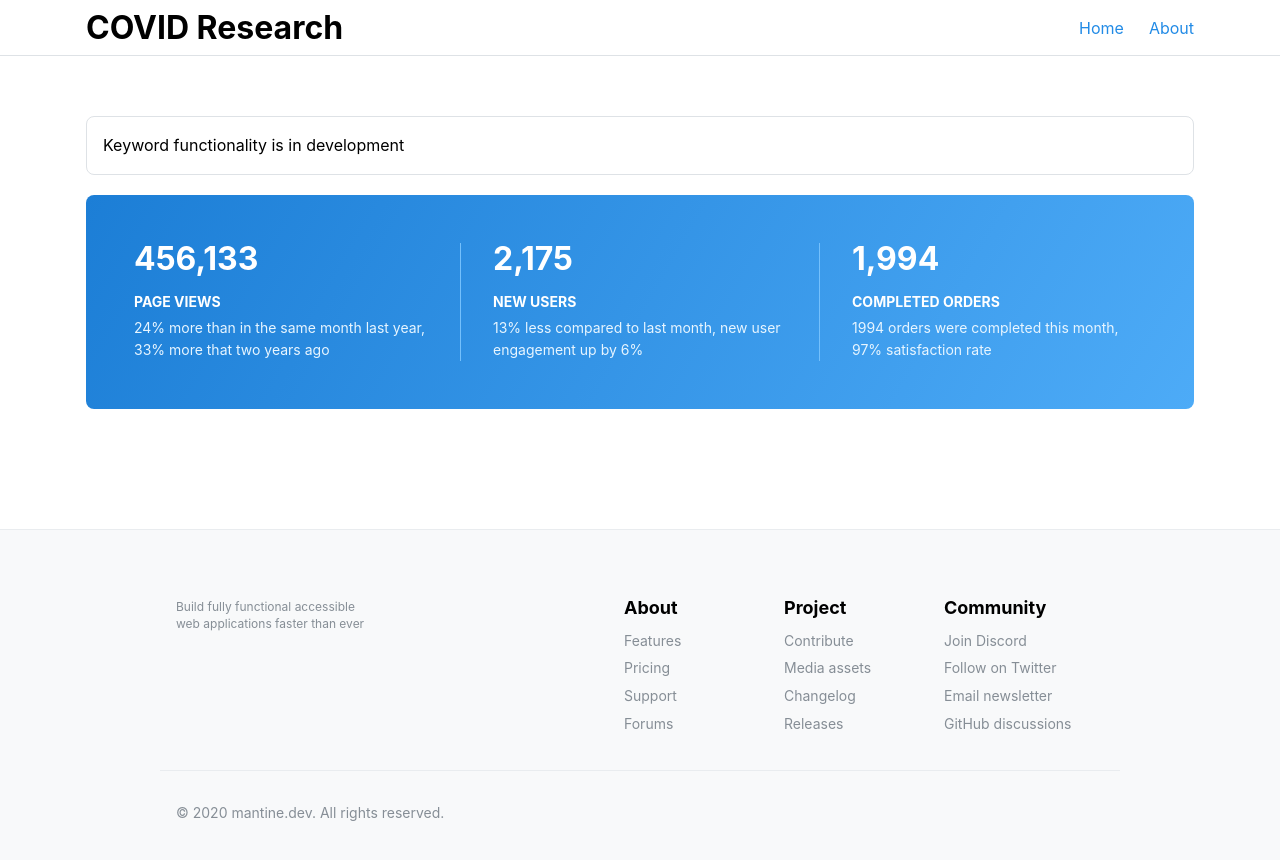
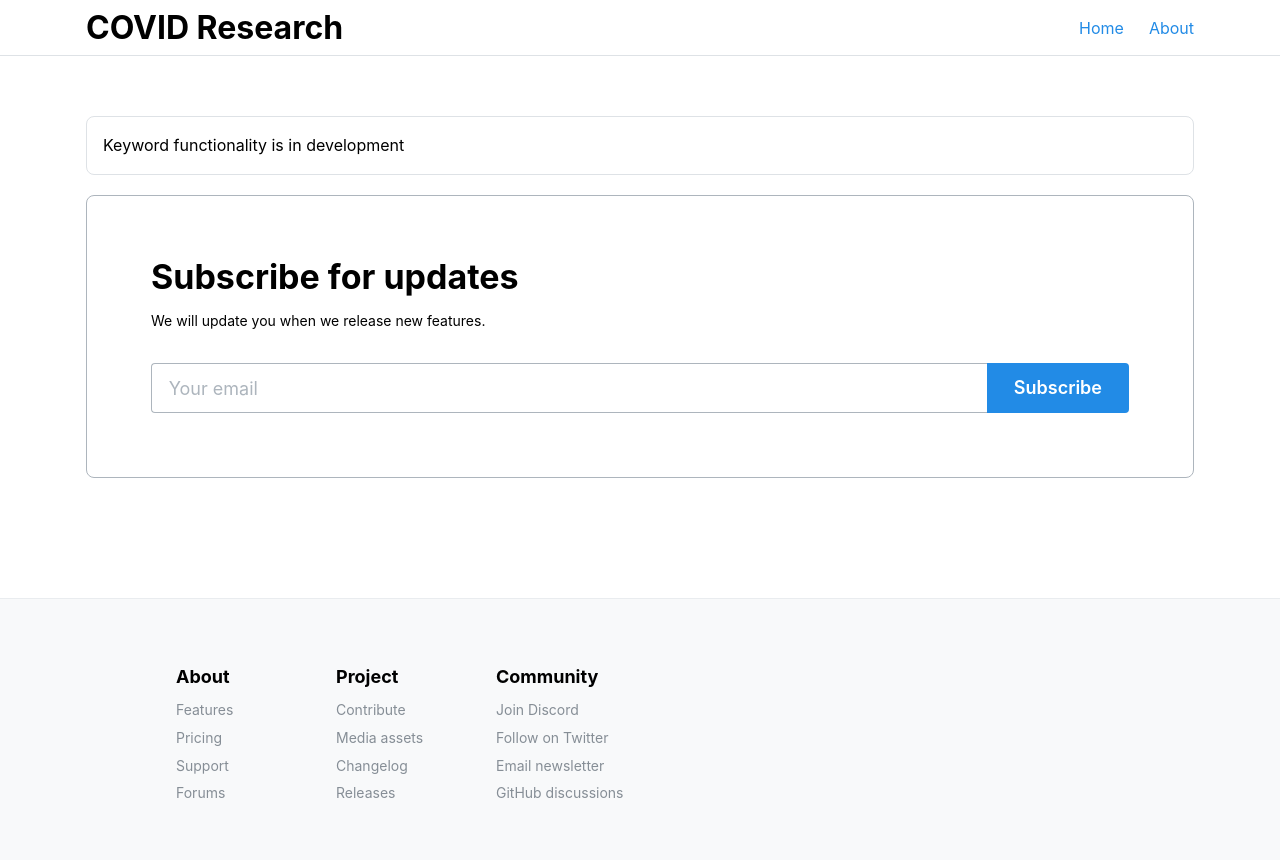
Before and after one commit to createadrln/medical-journals-app-mantine, a React (Vite) app: page /all-keywords in a window 1280 px wide. Shown: the top 860 px of the page. Built offline with nearby package versions, Linux system fonts and the light colour scheme.

Commit message:
Email signup

```diff
--- a/src/classes/inputs.tsx
+++ b/src/classes/inputs.tsx
@@ -1,4 +1,4 @@
-export type Select = {
+export type SelectItem = {
   label: string;
   value: string;
 };
--- /dev/null
+++ b/src/common/components/EmailBanner/EmailBanner.module.css
@@ -0,0 +1,51 @@
+.wrapper {
+    display: flex;
+    align-items: center;
+    padding: calc(var(--mantine-spacing-xl) * 2);
+    border-radius: var(--mantine-radius-md);
+    border: 1px solid light-dark(var(--mantine-color-gray-5), var(--mantine-color-dark-8));
+
+    @media (max-width: $mantine-breakpoint-sm) {
+      flex-direction: column-reverse;
+      padding: var(--mantine-spacing-xl);
+    }
+  }
+
+  .body {
+    width: 100%;
+    @media (max-width: $mantine-breakpoint-sm) {
+      padding-right: 0;
+      margin-top: var(--mantine-spacing-xl);
+    }
+  }
+
+  .title {
+    font-family:
+      Greycliff CF,
+      var(--mantine-font-family);
+    line-height: 1;
+    margin-bottom: var(--mantine-spacing-md);
+  }
+
+  .controls {
+    display: flex;
+    margin-top: var(--mantine-spacing-xl);
+  }
+
+  .inputWrapper {
+    width: 100%;
+    flex: 1;
+  }
+
+  .input {
+    border-top-right-radius: 0;
+    border-bottom-right-radius: 0;
+    border-right: 0;
+    border-color: light-dark(var(--mantine-color-gray-5), var(--mantine-color-dark-8));
+    color: light-dark(var(--mantine-color-gray-5), var(--mantine-color-dark-8));
+  }
+
+  .control {
+    border-top-left-radius: 0;
+    border-bottom-left-radius: 0;
+  }
--- /dev/null
+++ b/src/common/components/EmailBanner/EmailBanner.tsx
@@ -0,0 +1,23 @@
+import { Button, Text, TextInput, Title, Container } from "@mantine/core";
+import classes from "./EmailBanner.module.css";
+
+export function EmailBanner() {
+  return (
+    <Container size="lg" my="md">
+      <div className={classes.wrapper}>
+        <div className={classes.body}>
+          <Title className={classes.title}>Subscribe for updates</Title>
+          <Text fz="sm">We will update you when we release new features.</Text>
+          <div className={classes.controls}>
+            <TextInput
+              size="lg"
+              placeholder="Your email"
+              classNames={{ input: classes.input, root: classes.inputWrapper }}
+            />
+            <Button className={classes.control} size="lg">Subscribe</Button>
+          </div>
+        </div>
+      </div>
+    </Container>
+  );
+}
--- a/src/common/components/Footer/Footer.tsx
+++ b/src/common/components/Footer/Footer.tsx
@@ -1,5 +1,6 @@
 import { Text, Container } from "@mantine/core";
 import CovidStatsGroup from "../../../features/covidStats/CovidStats";
+import { EmailBanner } from "../EmailBanner/EmailBanner";
 import classes from "./FooterLinks.module.css";
 
 const data = [
@@ -56,33 +57,10 @@ const Footer = () => {
 
   return (
     <>
-      <CovidStatsGroup />
+      <EmailBanner />
       <footer className={classes.footer}>
         <Container className={classes.inner}>
-          <div className={classes.logo}>
-            <Text size="xs" c="dimmed" className={classes.description}>
-              Build fully functional accessible web applications faster than
-              ever
-            </Text>
-          </div>
           <div className={classes.groups}>{groups}</div>
-        </Container>
-        <Container className={classes.afterFooter}>
-          <Text c="dimmed" size="sm">
-            © 2020 mantine.dev. All rights reserved.
-          </Text>
-
-          {/* <Group gap={0} className={classes.social} justify="flex-end" wrap="nowrap">
-          <ActionIcon size="lg" color="gray" variant="subtle">
-            <IconBrandTwitter style={{ width: rem(18), height: rem(18) }} stroke={1.5} />
-          </ActionIcon>
-          <ActionIcon size="lg" color="gray" variant="subtle">
-            <IconBrandYoutube style={{ width: rem(18), height: rem(18) }} stroke={1.5} />
-          </ActionIcon>
-          <ActionIcon size="lg" color="gray" variant="subtle">
-            <IconBrandInstagram style={{ width: rem(18), height: rem(18) }} stroke={1.5} />
-          </ActionIcon>
-        </Group> */}
         </Container>
       </footer>
     </>
--- a/src/common/components/ThemeCard/ThemeCard.tsx
+++ b/src/common/components/ThemeCard/ThemeCard.tsx
@@ -19,7 +19,7 @@ const ArticleCard = (props) => {
       <Text className={classes.title} fw={500} component="a">
         {title}
       </Text>
-      <Flex>
+      <Flex wrap="nowrap">
         {linksList.map((link: string, index: number) => (
           <Button
             justify="left"
--- a/src/features/covidResearch/components/CovidArticles.tsx
+++ b/src/features/covidResearch/components/CovidArticles.tsx
@@ -83,7 +83,7 @@ const CovidArticles = ({
         value={articles!.page}
         onChange={setPage}
       />
-      <Container>
+      <Container px="40" size="lg">
         <CovidKeywords setKeywordFilter={setKeywordFilter} />
       </Container>
     </>
--- a/src/features/covidResearch/components/CovidKeywords.tsx
+++ b/src/features/covidResearch/components/CovidKeywords.tsx
@@ -7,6 +7,7 @@ import { fetchKeywords } from "../../../data/data";
 
 const CovidKeywords = ({ setKeywordFilter }) => {
   const [allKeywords, setAllKeywords] = useState<Keyword[]>([]);
+  const [activeKeyword, setActiveKeyword] = useState<number>();
 
   const handleFetchKeywords = async () => {
     const keywords = await fetchKeywords();
@@ -26,12 +27,19 @@ const CovidKeywords = ({ setKeywordFilter }) => {
       <h2>Common Keywords</h2>
       <Group mb="20">
         {allKeywords.map((keywordItem: Keyword, index) => {
+          {
+            console.log(index);
+          }
           return (
             keywordItem.count > 2 && (
               <Button
                 key={index}
-                variant="default"
-                onClick={() => setKeywordFilter(keywordItem.keyword)}
+                variant={`${index === activeKeyword ? "filled" : "default"}`}
+                // className={`${activeKeyword && "active"}`}
+                onClick={() => {
+                  setKeywordFilter(keywordItem.keyword);
+                  setActiveKeyword(index);
+                }}
               >
                 {keywordItem.keyword.charAt(0).toUpperCase() +
                   keywordItem.keyword.slice(1)}{" "}
@@ -41,7 +49,7 @@ const CovidKeywords = ({ setKeywordFilter }) => {
           );
         })}
       </Group>
-      <Button component={Link} to="/all-keywords" size="lg" mb="40">
+      <Button component={Link} to="/all-keywords" size="lg" mb="20">
         View All Keywords
       </Button>
     </>
--- a/src/routes/root.tsx
+++ b/src/routes/root.tsx
@@ -18,6 +18,8 @@ import CovidArticles from "../features/covidResearch/components/CovidArticles";
 
 import { Articles } from "../classes/articles";
 
+import { SelectItem } from "../classes/inputs";
+
 export default function Root() {
   const [articles, setArticles] = useState<Articles>();
 
@@ -34,7 +36,9 @@ export default function Root() {
     { label: "Show 24", value: "24" },
     { label: "Show 60", value: "60" },
   ];
-  const [pageSizeSelected, setPageSizeSelected] = useState(pageSizeSelect[0]);
+  const [pageSizeSelected, setPageSizeSelected] = useState<SelectItem>(
+    pageSizeSelect[0]
+  );
 
   /* Sort Filter */
   const sortBySelect = [
@@ -43,10 +47,9 @@ export default function Root() {
     { label: "Title A-Z", value: "title,ASC" },
     { label: "Title Z-A", value: "title,DESC" },
   ];
-  const [sortBySelected, setSortBySelected] = useState<{
-    label: string;
-    value: string;
-  }>(sortBySelect[0]);
+  const [sortBySelected, setSortBySelected] = useState<SelectItem>(
+    sortBySelect[0]
+  );
 
   const handleChangeArticleSource = (checkedStatus: boolean, value: string) => {
     if (checkedStatus && !filterSources.find((source) => source == value)) {
@@ -84,7 +87,7 @@ export default function Root() {
               data={sortBySelect}
               onChange={(selection: string) => {
                 const sortBySelectValue = sortBySelect.find(
-                  (sortByValue: object) => sortByValue.value === selection
+                  (sortByValue: SelectItem) => sortByValue.value === selection
                 );
                 sortBySelectValue && setSortBySelected(sortBySelectValue);
                 return;
@@ -93,13 +96,13 @@ export default function Root() {
             <Select
               placeholder={pageSizeSelected.label}
               data={pageSizeSelect}
-              onChange={(selection: string) =>
-                setPageSizeSelected(
-                  pageSizeSelect.find(
-                    (pageSizeValue: object) => pageSizeValue.value === selection
-                  )
-                )
-              }
+              onChange={(selection: string) => {
+                const pageSizeSelectValue = pageSizeSelect.find(
+                  (pageSizeValue: SelectItem) => pageSizeValue.value === selection
+                );
+                pageSizeSelectValue && setPageSizeSelected(pageSizeSelectValue);
+                return;
+              }}
             />
           </Group>
           <Paper withBorder radius="md" p="md" mb="20">
```
